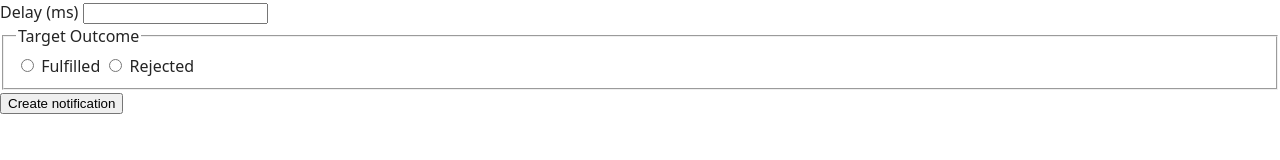
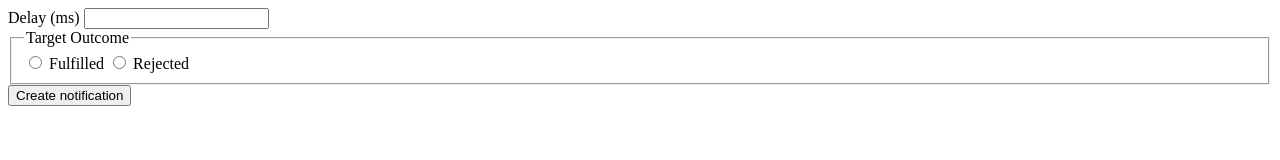
Before and after one commit to YaroslavKq/goit-js-hw-10, a plain HTML site: page 2-snackbar.html in a window 1280 px wide. Drawn offline with Linux system fonts and the light colour scheme.

Commit message:
Deploying to gh-pages from @ YaroslavKq/goit-js-hw-10@b1102715cca4e9b8ac69652d04e3684b4d251c3d 🚀

```diff
--- a/2-snackbar.html
+++ b/2-snackbar.html
@@ -2,17 +2,15 @@
 <html lang="en">
   <head>
     <meta charset="UTF-8" />
-    <meta http-equiv="X-UA-Compatible" content="IE=edge" />
     <meta name="viewport" content="width=device-width, initial-scale=1.0" />
-    <title>Page 3</title>
+    <title>Asynchronous Snackbar Dispatcher</title>
     <script type="module" crossorigin src="/goit-js-hw-10/2-snackbar.js"></script>
     <link rel="modulepreload" crossorigin href="/goit-js-hw-10/assets/modulepreload-polyfill-B5Qt9EMX.js">
     <link rel="modulepreload" crossorigin href="/goit-js-hw-10/assets/vendor-BbSUbo7J.js">
     <link rel="stylesheet" crossorigin href="/goit-js-hw-10/assets/vendor-C1gPI-5C.css">
-    <link rel="stylesheet" crossorigin href="/goit-js-hw-10/assets/styles-DvPDDfy5.css">
   </head>
   <body>
-    <form class="async-dispatcher-form">
+    <form class="form async-dispatcher-form">
       <label class="input-duration-field">
         Delay (ms)
         <input type="number" name="delay" required />
--- a/2-snackbar.js
+++ b/2-snackbar.js
@@ -1,2 +1,2 @@
-import"./assets/modulepreload-polyfill-B5Qt9EMX.js";/* empty css                      */import{i}from"./assets/vendor-BbSUbo7J.js";const c=document.querySelector(".async-dispatcher-form");c.addEventListener("submit",e=>{e.preventDefault();const t=e.currentTarget.elements,o=Number(t.delay.value),s=t.state.value;l(o,s).then(r=>{i.success({title:"Success",message:`✅ Fulfilled promise in ${r}ms`,position:"topRight"})}).catch(r=>{i.error({title:"Error",message:`❌ Rejected promise in ${r}ms`,position:"topRight"})}),c.reset()});function l(e,t){return new Promise((o,s)=>{setTimeout(()=>{t==="fulfilled"?o(e):s(e)},e)})}
+import"./assets/modulepreload-polyfill-B5Qt9EMX.js";import{i}from"./assets/vendor-BbSUbo7J.js";const c=document.querySelector(".async-dispatcher-form");c.addEventListener("submit",e=>{e.preventDefault();const t=e.currentTarget.elements,s=Number(t.delay.value),o=t.state.value;l(s,o).then(r=>{i.success({title:"Success",message:`✅ Fulfilled promise in ${r}ms`,position:"topRight"})}).catch(r=>{i.error({title:"Error",message:`❌ Rejected promise in ${r}ms`,position:"topRight"})}),c.reset()});function l(e,t){return new Promise((s,o)=>{setTimeout(()=>{t==="fulfilled"?s(e):o(e)},e)})}
 //# sourceMappingURL=2-snackbar.js.map
```
Also changed, not shown: 1-timer.html (+1 -0 lines), 1 other file.
